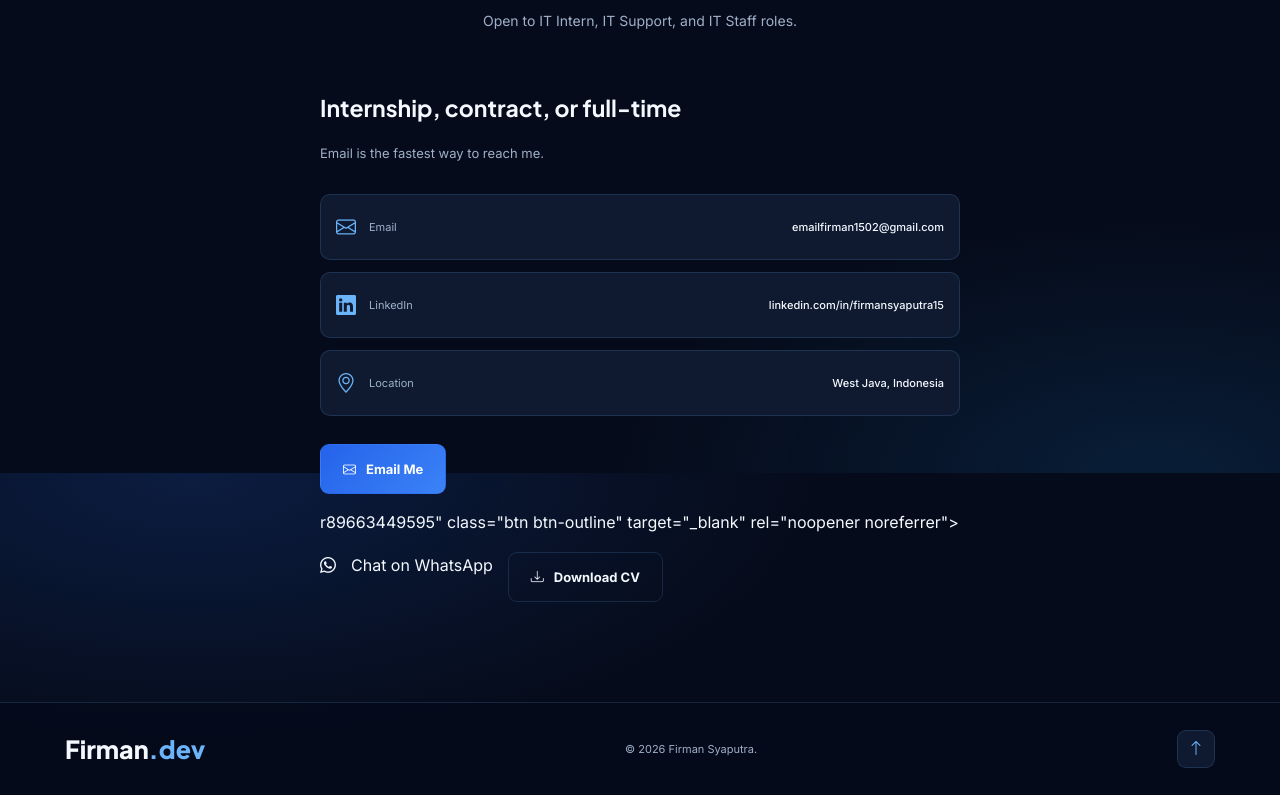
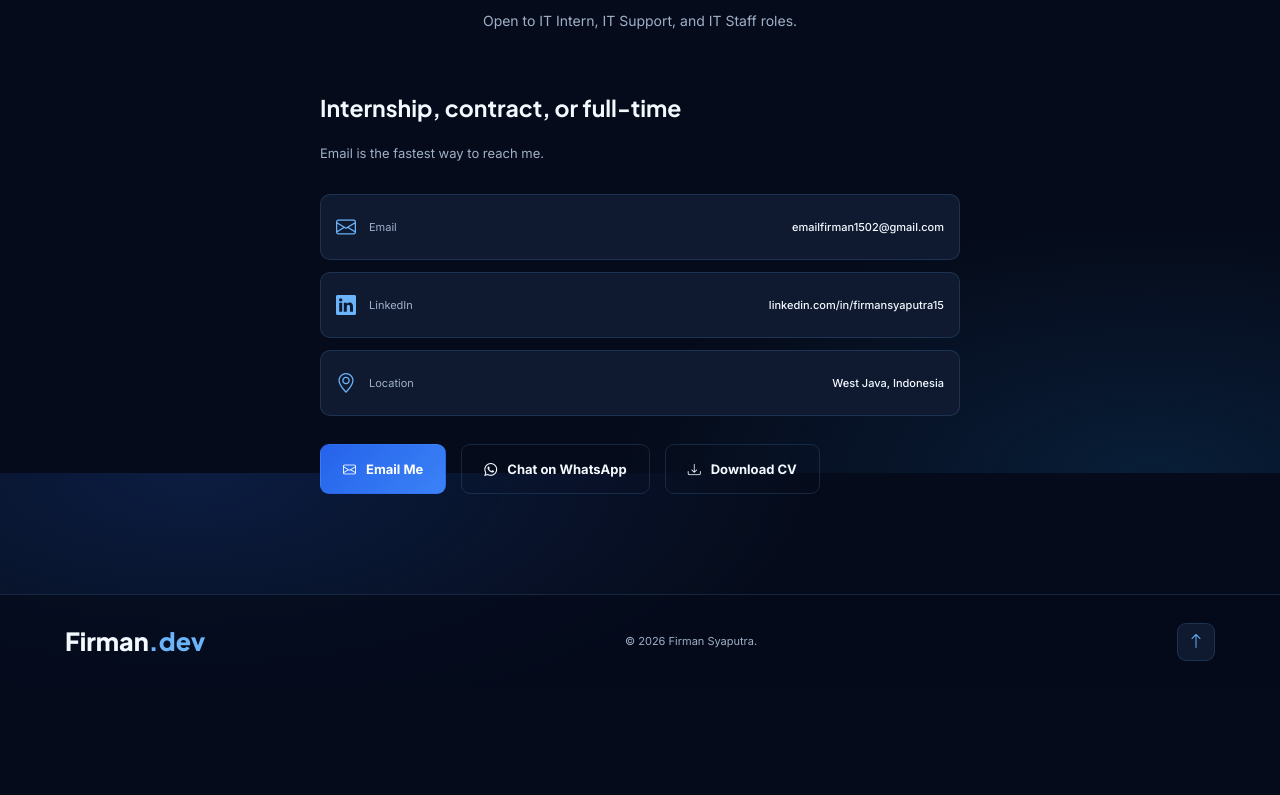
Before and after one commit to fayermennn28/portofolio, a plain HTML site: page index.html in a window 1280 px wide. Shown: the part 4327-5122 px from the top of the page. After the commit the page ends 5015 px from the top, so only its background shows below. Drawn offline with nearby package versions, Linux system fonts and the light colour scheme.

Commit message:
Update portfolio website

```diff
--- a/index.html
+++ b/index.html
@@ -384,7 +384,7 @@
                         <div class="contact-item"><i class="bi bi-geo-alt"></i><span>Location</span><strong>West Java, Indonesia</strong></div>
                         <div class="contact-actions">
                             <a href="mailto:emailfirman1502@gmail.com" class="btn btn-primary"><i class="bi bi-envelope"></i> Email Me</a>
-                            r89663449595" class="btn btn-outline" target="_blank" rel="noopener noreferrer"><i class="bi bi-whatsapp"></i> Chat on WhatsApp</a>
+                            <a href="https://wa.me/6289663449595" class="btn btn-outline" target="_blank" rel="noopener noreferrer"><i class="bi bi-whatsapp"></i> Chat on WhatsApp</a>
                             <a href="assets/Firman-Syaputra-CV.pdf" class="btn btn-outline" download><i class="bi bi-download"></i> Download CV</a>
                         </div>
                     </div>
```
